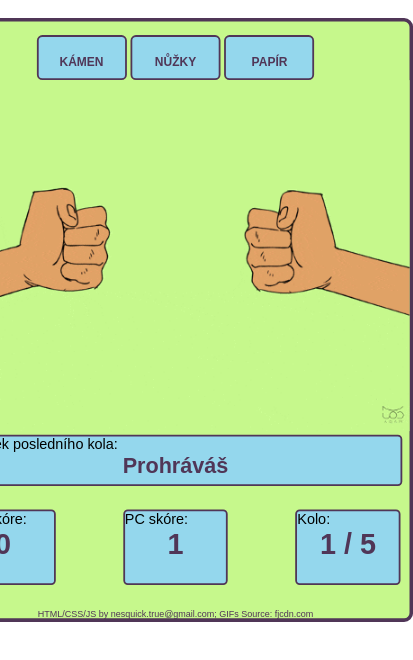
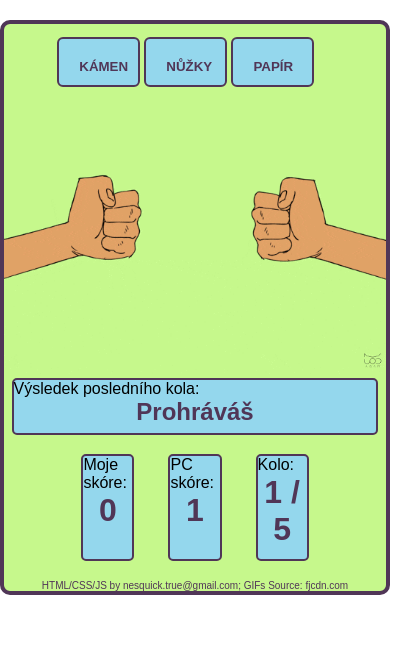
Before and after one commit to Nesquicktrue/RPS, a plain HTML site: page index.html in a window 390 px wide. Both pictures are taken after a click on the button "KÁMEN". Shown: the whole page, 413 px wide, since content can reach past the window. Drawn offline with Linux system fonts and the light colour scheme.

Commit message:
Responzibilita pro mobilní zařízení

```diff
--- a/style/style.css
+++ b/style/style.css
@@ -1,13 +1,22 @@
 * {
     margin: 0px;
     padding: 0px;
-    font-family:Arial, Helvetica, sans-serif;
 }
 
 body {
-    transform: scale(0.9);
-    transform-origin: 0 0;
+    font-family:Arial, Helvetica, sans-serif;
+
    }
+
+img {
+    width: 100%;
+    object-fit: contain;
+}
+
+.animace {
+    max-width: 100%;
+    overflow: hidden;
+}
 
 .neviditelny {
     display: none;
@@ -27,7 +36,9 @@ body {
     flex-direction: column;
     justify-content: center;
     align-items: center;
-    width: 520px;
+
+    max-width: 520px;
+    /* width: 520px; */
     min-height: 433px;
     border-radius: 10px;
 }
@@ -41,7 +52,7 @@ body {
 }
 
 button {
-    width: 100px;
+    width: 30%;
     height: 50px;
     border-radius: 5px;
     margin-top: 5%;
@@ -74,7 +85,7 @@ button {
 
 .tabulka {
     display: flex;
-    min-width: 500px;
+    /* min-width: 500px; */
     justify-content: center;
     gap: 15%;
 
@@ -86,7 +97,7 @@ button {
     margin-bottom: 5%;
     border-radius: 5px;
     background-color: #94d7ed;
-    width: 500px;
+    width: 95%;
 
 }
 
```
